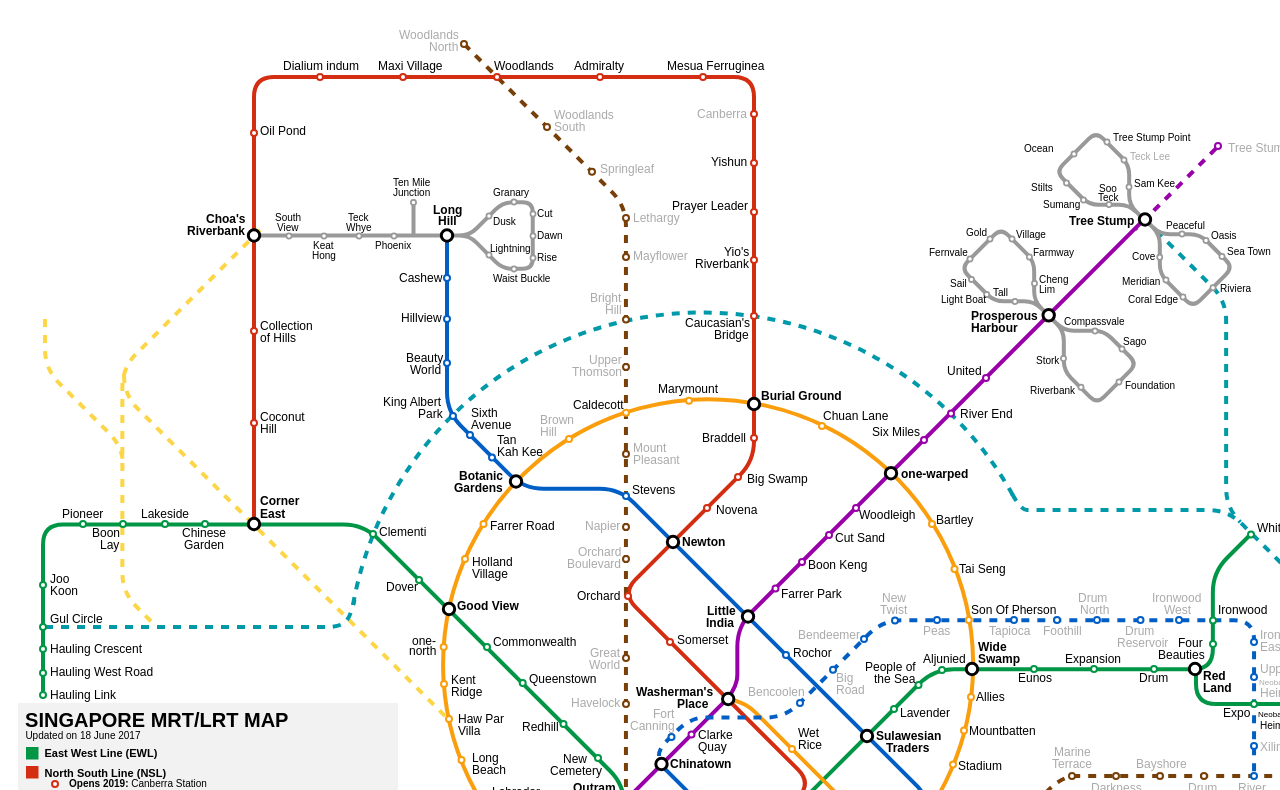
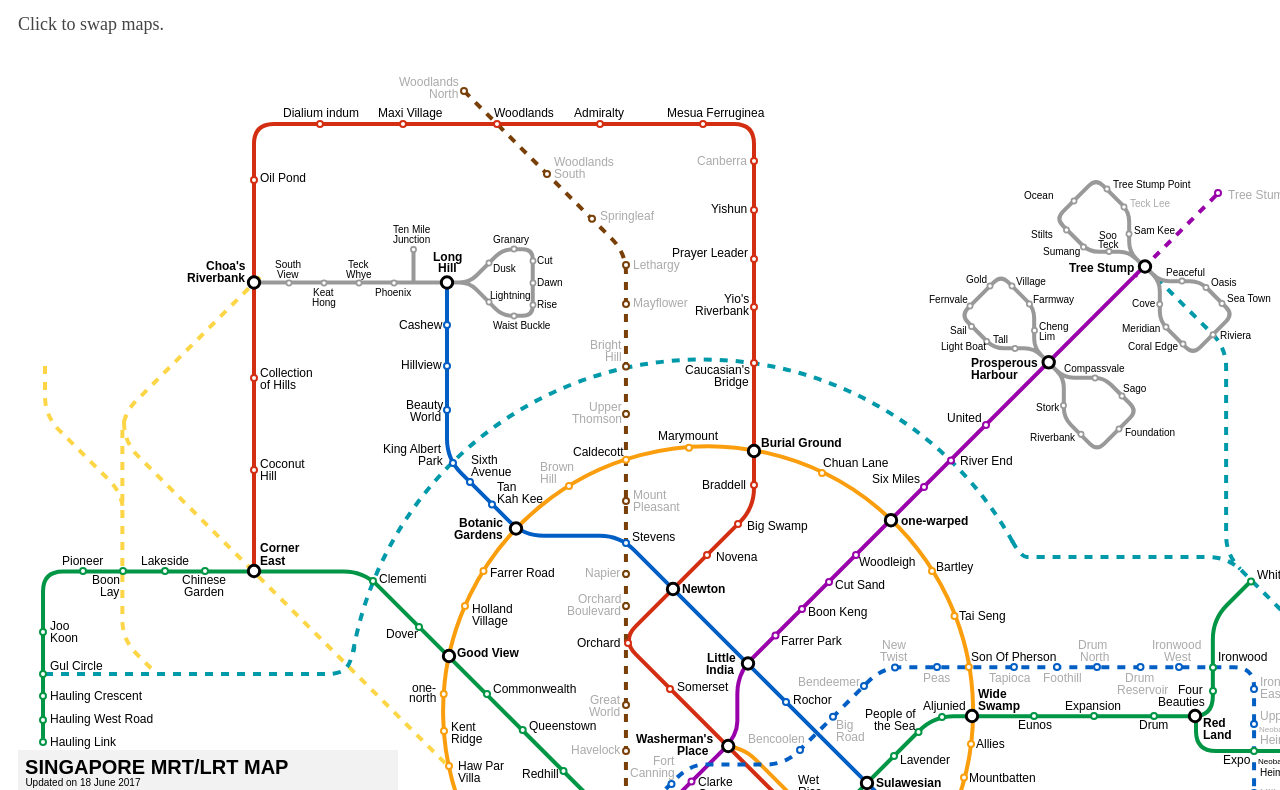
Before and after one commit to rahulg/singapore-mrt-lrt-translated, a plain HTML site: page index.html in a window 1280 px wide. Shown: the part 81-871 px from the top of the page. Drawn offline with Linux system fonts and the light colour scheme.

Commit message:
document click feature

```diff
--- a/index.html
+++ b/index.html
@@ -26,6 +26,7 @@
     <header>
         <h1>Singapore MRT/LRT Map: Translated</h1>
     </header>
+	<p>Click to swap maps.</p>
 	<img id="mapimg" src="map.svg" onclick="swapMap()">
 	<footer>
 		<p><a href="https://github.com/rahulg/singapore-mrt-lrt-translated">Source</a>; CC BY-SA 3.0; Attribution: <a href="https://commons.wikimedia.org/wiki/User:Aforl">Aforl on Wikimedia Commons</a></p>
```
